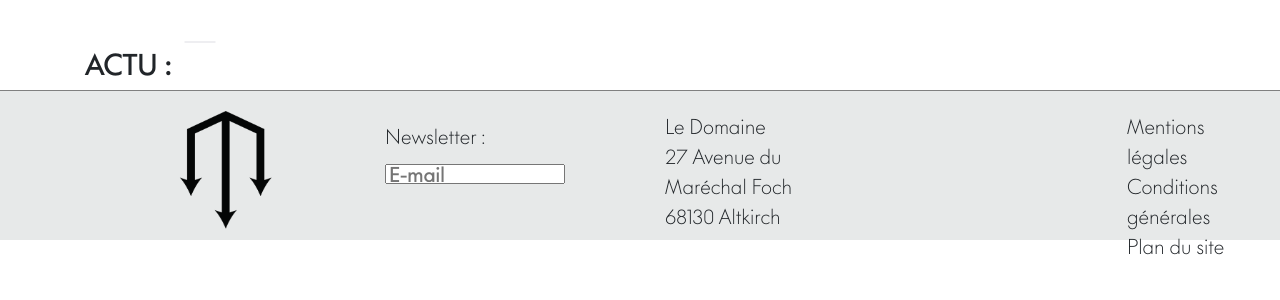
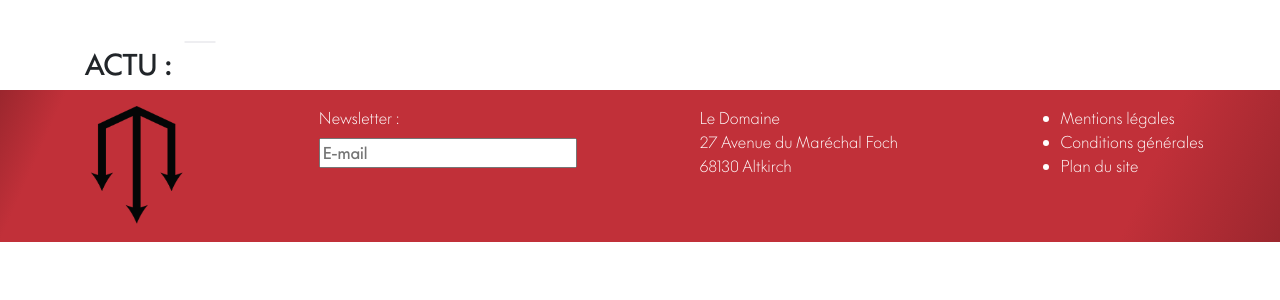
Before and after one commit to tet0fyl/Domaine, a PHP site: page / in a window 1280 px wide. Shown: the part 69-369 px from the top of the page. Run offline with PHP 8.4, Linux system fonts and the light colour scheme; data that the repository does not hold is empty.

Commit message:
CSS footer header media presse OK

```diff
--- a/controllers/pages_controller.php
+++ b/controllers/pages_controller.php
@@ -7,7 +7,7 @@
 		}
 
 		public function contact(){
-			$data['page']	= 'infos pratiques';
+			$data['page']	= 'infos';
 			$this->_contenu = "infosPratiques.php";
 			$this->display($data);
 		}
--- a/ressources/styles/styles.css
+++ b/ressources/styles/styles.css
@@ -59,7 +59,7 @@ nav{
     padding-top: 10px;
     padding-bottom: 20px;
 }
- */
+
 footer{
     width: 100%;
     height: 150px;
@@ -68,6 +68,7 @@ footer{
     padding-top: 20px;
     font-size: 20px;
 }
+*/
 #conteneur{
     display: flex;
 }
@@ -375,6 +376,10 @@ a:hover > .card {
     background: -o-linear-gradient(156deg, #000000 -50%, #C13039 12%,#C13039 95%, #000000 120%) !important;
 }
 
+.bg-light div {
+   color: white;
+}
+
 .bg-light a .active {
     color: white !important;
     opacity: 0.5 ;
--- a/views/footer.php
+++ b/views/footer.php
@@ -1,32 +1,28 @@
 		</main>
-        <footer class="container-fluid">
-            <div id="conteneur">
+        <footer class="container-fluid d-flex justify-content-around bg-light flex-wrap pt-3 pb-3">
 
-            <div class="logo-footer">
                 <img src="ressources/images/logo/logo.png" width="120" height="120">
             </div>
 
-            <div class="newsletter">
+            <div>
                 <label>Newsletter : </label><br>
                 <input type="text" name="email" placeholder="E-mail">
             </div>
 
-            <div class="coordonnees">
+            <div>
                 <p>Le Domaine <br>
                 27 Avenue du Maréchal Foch<br>
                 68130 Altkirch<br>
                 </p>
             </div>
 
-           <div class="informations">
+           <div>
                <ul>
                    <li><a>Mentions légales</a></li>
                    <li><a>Conditions générales</a></li>
                    <li><a>Plan du site</a></li>
                </ul>
            </div>
-
-            </div>
 		</footer>
         <script src="ressources/scripts/jquery.js"></script>
         <script src="ressources/scripts/bootstrap.js"></script>
--- a/views/header.php
+++ b/views/header.php
@@ -34,7 +34,7 @@
                         <li class="nav-item <?php echo (isset($page) && $page=='media')?"='active":""; ?>" >
                             <a class="nav-link" href="media" title="Presse">Media</a>
                         </li>
-                        <li class="nav-item <?php echo (isset($page) && $page=='infos pratiques')?"active":""; ?>" >
+                        <li class="nav-item <?php echo (isset($page) && $page=='infos')?"active":""; ?>" >
                             <a class="nav-link" href="contact" title="Infos Pratiques">Infos Pratiques</a>
                         </li>
                         <li class="nav-item">
--- a/views/objects/own_page/media_object.php
+++ b/views/objects/own_page/media_object.php
@@ -3,7 +3,7 @@
     if(isset($_SESSION['admin']) && $_SESSION['admin']) {
         adminOption('media',$objMedia);
     } ?>
-            <a href="<?php echo $urlFichierMedia . $objMedia->getMedia() ?>">
+            <a href="<?php echo $urlFichierMedia . $objMedia->getMedia() ?>" target="_blank">
                 <img class="img-fluid" width="400px" src="<?php echo $urlFichierMedia . $objMedia->getMedia()?>">
             </a>
 </article>
```
